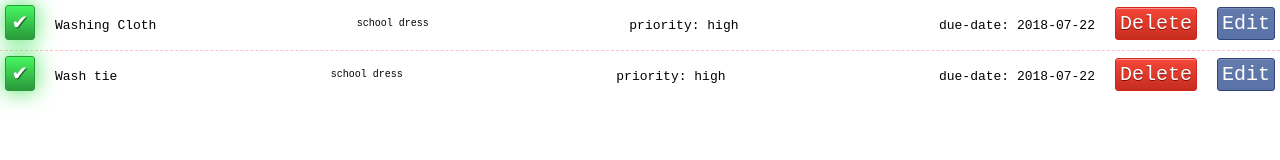
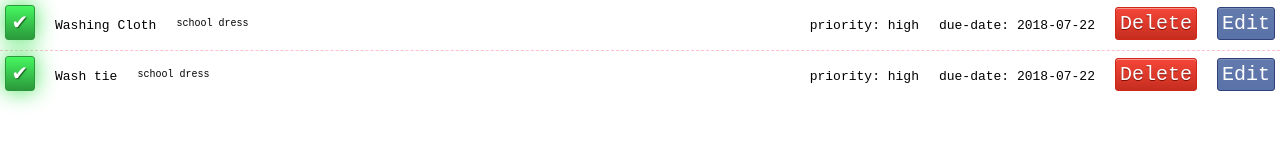
Before and after one commit to NishanBhattarai327/Todos, a website built with webpack: page src/index.html in a window 1280 px wide. Built offline with nearby package versions, Linux system fonts and the light colour scheme.

```diff
--- a/src/style/todoItem.css
+++ b/src/style/todoItem.css
@@ -14,11 +14,23 @@
 
 .todo-item-content {
   flex-grow: 1;
+  flex-shrink: 0;
+
   display: flex;
-  justify-content: space-between;
-  flex-wrap: nowrap;
+  flex-wrap: wrap;
   column-gap: 20px;
+
   font-family: monospace;
+}
+.todo-title, .todo-description {
+  flex-shrink: 0;
+}
+.todo-priority, .todo-due-date {
+  flex-grow: 0;
+  flex-shrink: 0;
+}
+.todo-priority {
+  margin-left: auto;
 }
 
 .status-finished {
@@ -28,9 +40,10 @@
 	text-decoration: line-through;
 }
 
-.todo-item-content .todo-description {
+.todo-description {
   font-size: 10px;
 }
+
 
 /***********************todo btn style start*****************************/
 .todo-btn {
```
